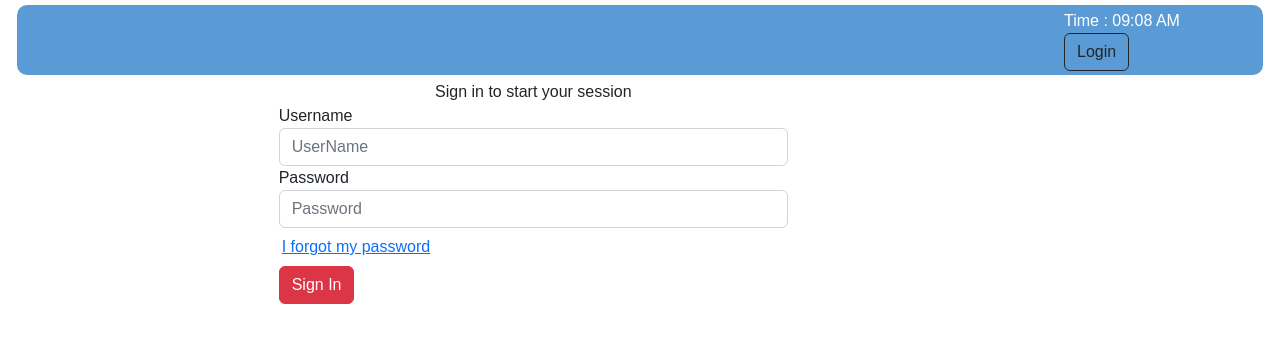
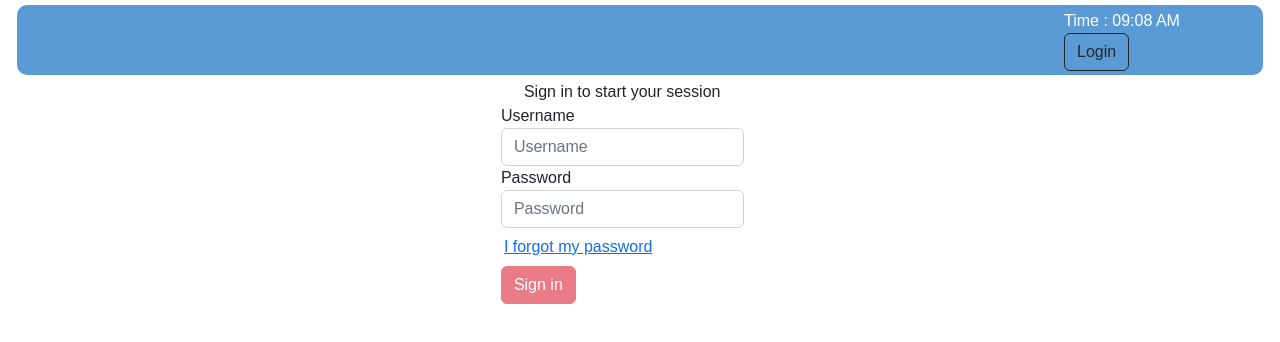
Before and after one commit to juzailie/reactjs-test, a React (Create React App) app: page /login in a window 1280 px wide. Shown: the top 342 px of the page. Built offline with nearby package versions, Linux system fonts and the light colour scheme.

Commit message:
-add dynamic form input and button component -refactor authentication related function

```diff
--- a/src/App.js
+++ b/src/App.js
@@ -21,18 +21,19 @@ class App extends Component {
   }
 
   state = {
-    authenticated: false
+    authenticated: false,
+    username: "",
+    password: ""
   }
 
-  loginHandler = () => {
-
-    // validate username and password
-
-    this.setState({authenticated: true});
-
+  loginHandler = (authenticated) => {
+    console.log("loginhandler", this.props);
+    this.setState({authenticated: authenticated});
   };
 
   logoutHandler = () => {
+    console.log("logoutHandler", this.props);
+    window.location.href = "/login"
     this.setState({authenticated: false});
   };
 
@@ -53,16 +54,18 @@ class App extends Component {
             </div>
 
             <div className='row'>
+
             { this.state.authenticated ? (
               <div className='col col-md-2'>
                   <Sidemenu></Sidemenu>
               </div>
               ) : null
             }
+
               <div className='col col-md-10'>
                 <div>
                   <Switch>
-                    <Route path="/login" render={() => <Login login={this.loginHandler} />} />
+                    <Route path="/login" render={() => <Login login={this.loginHandler} password={this.state.password} username={this.state.username}/>} />
                     <Route path="/logout" render={() => <Login login={this.loginHandler} />} />
                     <Route path="/forgotpwd" render={() => <Resetpassword />} />
                     <Route path="/myprofile" render={() => this.state.authenticated ? (<MyProfile />) : <h1>Unauthorized</h1>} />
@@ -72,6 +75,7 @@ class App extends Component {
                   </Switch>
                 </div>
               </div>
+
             </div>
 
           </AuthContext.Provider>
--- /dev/null
+++ b/src/Services/AuthService.js
@@ -0,0 +1,31 @@
+import axios from 'axios';
+
+const AUTHENTICATION_API_BASE_URL = "https://localhost:44360/api/Auth";
+
+class AuthService {
+
+    authticate(credential){
+        return axios.post(AUTHENTICATION_API_BASE_URL, credential);
+    }
+    getEmployees(){
+        return axios.get(AUTHENTICATION_API_BASE_URL);
+    }
+
+    createEmployee(employee){
+        return axios.post(AUTHENTICATION_API_BASE_URL, employee);
+    }
+
+    getEmployeeById(employeeId){
+        return axios.get(AUTHENTICATION_API_BASE_URL + '/' + employeeId);
+    }
+
+    updateEmployee(employee, employeeId){
+        return axios.put(AUTHENTICATION_API_BASE_URL + '/' + employeeId, employee);
+    }
+
+    deleteEmployee(employeeId){
+        return axios.delete(AUTHENTICATION_API_BASE_URL + '/' + employeeId);
+    }
+}
+
+export default new AuthService()
--- /dev/null
+++ b/src/components/Generic/Button/Button.css
@@ -0,0 +1,29 @@
+.Button {
+    background-color: transparent;
+    border: none;
+    color: white;
+    outline: none;
+    cursor: pointer;
+    font: inherit;
+    padding: 10px;
+    margin: 10px;
+    font-weight: bold;
+}
+
+.Button:first-of-type {
+    margin-left: 0;
+    padding-left: 0;
+}
+
+.Button:disabled {
+    color: #ccc;
+    cursor: not-allowed;
+}
+
+.Success {
+    color: #5C9210;
+}
+
+.Danger {
+    color: #944317;
+}
--- /dev/null
+++ b/src/components/Generic/Button/Button.js
@@ -0,0 +1,12 @@
+import React from 'react';
+
+import classes from './Button.css';
+
+const button = (props) => (
+    <button
+        disabled={props.disabled}
+        className={["btn btn-danger", classes[props.btnType]].join(' ')}
+        onClick={props.clicked}>{props.children}</button>
+);
+
+export default button;
--- /dev/null
+++ b/src/components/Generic/Input/Input.css
@@ -0,0 +1,32 @@
+.Input {
+    width: 100%;
+    padding: 10px;
+    box-sizing: border-box;
+}
+
+.Label {
+    font-weight: bold;
+    display: block;
+    margin-bottom: 8px;
+}
+
+.InputElement {
+    outline: none;
+    border: 1px solid #ccc;
+    background-color: white;
+    font: inherit;
+    padding: 6px 10px;
+    display: block;
+    width: 100%;
+    box-sizing: border-box;
+}
+
+.InputElement:focus {
+    outline: none;
+    background-color: #ccc;
+}
+
+.Invalid {
+    border: 1px solid red;
+    background-color: #FDA49A;
+}
--- /dev/null
+++ b/src/components/Generic/Input/Input.js
@@ -0,0 +1,66 @@
+import React from 'react';
+
+import classes from './Input.css';
+
+const input = ( props ) => {
+    let inputElement = null;
+    const inputClasses = ["form-control"];
+
+    if (props.invalid && props.shouldValidate && props.touched) {
+        inputClasses.push("Invalid");
+    }
+
+    switch ( props.elementType ) {
+        case ( 'input' ):
+            inputElement = <input
+                className={inputClasses.join(' ')}
+                {...props.elementConfig}
+                value={props.value}
+                onChange={props.changed} />;
+            break;
+        case ( 'password' ):
+            inputElement = <input
+                className={inputClasses.join(' ')}
+                {...props.elementConfig}
+                value={props.value}
+                onChange={props.changed} />;
+            break;
+        case ( 'textarea' ):
+            inputElement = <textarea
+                className={inputClasses.join(' ')}
+                {...props.elementConfig}
+                value={props.value}
+                onChange={props.changed} />;
+            break;
+        case ( 'select' ):
+            inputElement = (
+                <select
+                    className={inputClasses.join(' ')}
+                    value={props.value}
+                    onChange={props.changed}>
+                    {props.elementConfig.options.map(option => (
+                        <option key={option.value} value={option.value}>
+                            {option.displayValue}
+                        </option>
+                    ))}
+                </select>
+            );
+            break;
+        default:
+            inputElement = <input
+                className={inputClasses.join(' ')}
+                {...props.elementConfig}
+                value={props.value}
+                onChange={props.changed} />;
+    }
+
+    return (
+        <div className="form-group">
+            <label >{props.label}</label>
+            {inputElement}
+        </div>
+    );
+
+};
+
+export default input;
--- a/src/components/Login/Login.js
+++ b/src/components/Login/Login.js
@@ -1,26 +1,181 @@
-import React, { useEffect, useContext } from 'react';
-import { NavLink } from 'react-router-dom';
+import React, { useEffect, useContext, Component } from 'react';
+import { NavLink, withRouter } from 'react-router-dom';
 import './Login.css';
-import AuthContext from "../../context/auth-context";
+import Button from '../Generic/Button/Button';
+import Input from '../Generic/Input/Input';
+import axios from 'axios';
+import AuthService from '../../Services/AuthService';
 
-const Login = (props) => {
+class Login extends Component {
 
-    const authContext = useContext(AuthContext);
+    state = {
+        orderForm: {
+            name: {
+                label: 'Username',
+                elementType: 'input',
+                elementConfig: {
+                    type: 'text',
+                    placeholder: 'Username'
+                },
+                value: '',
+                validation: {
+                    required: true
+                },
+                valid: false,
+                touched: false
+            },
+            password: {
+                label: 'Password',
+                elementType: 'input',
+                elementConfig: {
+                    type: 'password',
+                    placeholder: 'Password'
+                },
+                value: '',
+                validation: {
+                    required: true
+                },
+                valid: false,
+                touched: false
+            }
+        },
+        formIsValid: false,
+        loading: false
+    }
 
-    useEffect(() => {
-        return () => { console.log("cockpit.js cleanup work in useEffect");  };
-    }, []); // will only execute once after component rendered
+    loginHandler = (event) => {
+        event.preventDetault();
+    }
+
+    orderHandler = ( event ) => {
+
+        event.preventDefault();
+
+        // authenticate user credential
+        AuthService.authticate( {
+            username: this.state.orderForm.name.value,
+            password: this.state.orderForm.password.value
+          }).then((response) => {
+            console.log(response);
+            let data = response.data;
+            if(response.status == 200)
+                this.validateloginresult(data);
+          });
+
+        // axios.post('https://localhost:44360/api/Auth', {
+        //     username: this.state.orderForm.name.value,
+        //     password: this.state.orderForm.password.value
+        //   })
+        //   .then(function (response) {
+        //   })
+        //   .catch(function (error) {
+        //     console.log(error);
+        //   });
+
+    }
+
+    validateloginresult(data){
+        if(data.status == true)
+        {
+            this.props.login(data.status);
+            this.props.history.push("/myprofile");
+        }else{
+            // TODO: show error msg
+            alert("invalid credential")
+        }
+    }
+
+    checkValidity(value, rules) {
+        let isValid = true;
+
+        if (rules.required) {
+            isValid = value.trim() !== '' && isValid;
+        }
+
+        if (rules.minLength) {
+            isValid = value.length >= rules.minLength && isValid
+        }
+
+        if (rules.maxLength) {
+            isValid = value.length <= rules.maxLength && isValid
+        }
+
+        return isValid;
+    }
+
+    inputChangedHandler = (event, inputIdentifier) => {
+        const updatedOrderForm = {
+            ...this.state.orderForm
+        };
+        const updatedFormElement = {
+            ...updatedOrderForm[inputIdentifier]
+        };
+        updatedFormElement.value = event.target.value;
+        updatedFormElement.valid = this.checkValidity(updatedFormElement.value, updatedFormElement.validation);
+        updatedFormElement.touched = true;
+        updatedOrderForm[inputIdentifier] = updatedFormElement;
+
+        let formIsValid = true;
+        for (let inputIdentifier in updatedOrderForm) {
+            formIsValid = updatedOrderForm[inputIdentifier].valid && formIsValid;
+        }
+        this.setState({orderForm: updatedOrderForm, formIsValid: formIsValid});
+    }
+
+    render (){
+
+        const formElementsArray = [];
+        for (let key in this.state.orderForm) {
+            formElementsArray.push({
+                id: key,
+                config: this.state.orderForm[key]
+            });
+        }
+
+        let form = (
+            <form onSubmit={this.orderHandler}>
+                <div id="login-data">
+                {formElementsArray.map(formElement => (
+                    <Input
+                        key={formElement.id}
+                        elementType={formElement.config.elementType}
+                        elementConfig={formElement.config.elementConfig}
+                        label={formElement.config.label}
+                        value={formElement.config.value}
+                        invalid={!formElement.config.valid}
+                        shouldValidate={formElement.config.validation}
+                        touched={formElement.config.touched}
+                        changed={(event) => this.inputChangedHandler(event, formElement.id)} />
+                ))}
+                </div>
+                <div className="form-group">
+                    <div className="row pull-left">
+                        <div className="col-md-12">
+                            <NavLink className={"btn btn-link forgot-password"} to="/forgotpwd" exact>I forgot my password</NavLink>
+                        </div>
+                    </div>
+                    <div className="row pull-right">
+                        <div className="col-md-12">
+                            <Button disabled={!this.state.formIsValid}>Sign in</Button>
+                        </div>
+                    </div>
+                </div>
+            </form>
+        );
 
         return (
+
             <div>
                 <div className="row justify-content-md-center">
-                <div className="col-xs-12 col-sm-10 col-md-6 col-sm-offset-1 col-md-offset-3">
+                    <div className="col-md-3 offset-md-2">
                         <center><span>Sign in to start your session</span></center>
                     </div>
                 </div>
                 <div className="row justify-content-md-center">
-                <div className="col-xs-12 col-sm-10 col-md-6 col-sm-offset-1 col-md-offset-3">
-                    <form>
+                    <div className="col-md-3 offset-md-2">
+                        {form}
+
+                        {/* <form onSubmit={loginHandler}>
                             <div id="login-data">
                                 <div className="form-group">
                                     <label>Username</label>
@@ -29,7 +184,6 @@ const Login = (props) => {
                                         placeholder="UserName"
                                         className="form-control"
                                         required />
-                                {/* <span class="help-block">Username is required</span> */}
                                 </div>
                                 <div className="form-group">
                                     <label>Password</label>
@@ -38,7 +192,6 @@ const Login = (props) => {
                                         placeholder="Password"
                                         className="form-control"
                                         required />
-                                {/* <span class="help-block" >Password is required</span> */}
                                 </div>
                                 <div className="form-group">
                                     <div className="row pull-left">
@@ -53,12 +206,16 @@ const Login = (props) => {
                                     </div>
                                 </div>
                             </div>
-                    </form>
+                        </form> */}
+
                     </div>
                 </div>
             </div>
         );
+    }
 
 };
 
-export default React.memo(Login);
+export default withRouter(Login);
+
+//React.memo(Login);
--- a/src/components/Resetpassword/Resetpassword.js
+++ b/src/components/Resetpassword/Resetpassword.js
@@ -8,7 +8,7 @@ class Resetpassword extends Component {
       return (
             <div>
                 <div className="row">
-                    <div className="col-xs-12 col-sm-10 col-md-3 col-sm-offset-1 col-md-offset-4">
+                    <div className="col-md-3 offset-md-5">
                         <form>
                             <div id="user-data">
                                 <div className="form-group">
@@ -34,7 +34,7 @@ class Resetpassword extends Component {
                 </div>
                 <br/>
                 <div className="row">
-                    <div className="col-md-3 col-md-offset-4">
+                    <div className="col-md-3 offset-md-5">
                         <div className="alert alert-success">
                             Password reset success!<br/><br/>
                             {/* This is your new temporary password : <b>{{ temporaryPassword }}</b> */}
@@ -42,7 +42,7 @@ class Resetpassword extends Component {
                     </div>
                 </div>
                 <div className="row">
-                    <div className="col-md-3 col-md-offset-4">
+                    <div className="col-md-3 offset-md-5">
                         <div className="alert alert-danger">
                             Account not found, reset password failed
                         </div>
```
Lines whose indentation alone changed are shown as unchanged.
